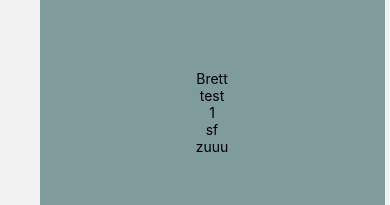
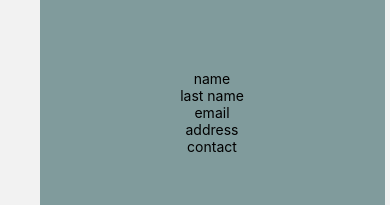
Before and after one commit to mimipalys/Applied-Programming-Project, a React Native app in the folder busily/: screen /Card in a window 390 px wide. Shown: the part 317-522 px from the top of the page. Built offline with nearby package versions, Linux system fonts and the light colour scheme; no server answers.

Commit message:
Update Card.js

```diff
--- a/busily/src/screens/Card/Card.js
+++ b/busily/src/screens/Card/Card.js
@@ -21,11 +21,11 @@ const Card = ({ fetchMainUser, navigation }) => {
                             (e) => onPressHandler()
                         }>
                             <View style={styles.insideCard}>
-                                <Text style={styles.insideCardText}>Brett</Text>
-                                <Text style={styles.insideCardText}>test</Text>
-                                <Text style={styles.insideCardText}>1</Text>
-                                <Text style={styles.insideCardText}>sf</Text>
-                                <Text style={styles.insideCardText}>zuuu</Text>
+                                <Text style={styles.insideCardText}>name</Text>
+                                <Text style={styles.insideCardText}>last name</Text>
+                                <Text style={styles.insideCardText}>email</Text>
+                                <Text style={styles.insideCardText}>address</Text>
+                                <Text style={styles.insideCardText}>contact</Text>
                             </View>
                         </TouchableOpacity>
                     </View>
```
